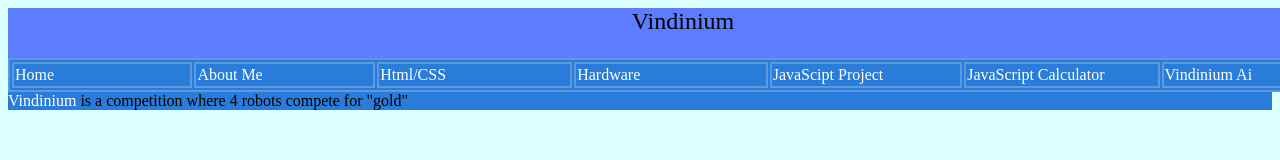
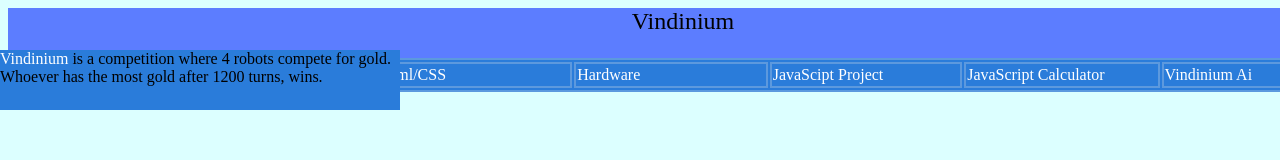
Before and after one commit to gman6500/actualRealWebsite, a plain HTML site: page vindinium.html in a window 1280 px wide. Shown: the top 160 px of the page. Drawn offline with Linux system fonts and the light colour scheme.

Commit message:
Adding minor things to vindinium page

```diff
--- a/vindinium.css
+++ b/vindinium.css
@@ -44,4 +44,11 @@ body{
 #vind{
     size:50px;
     background-color:#2A7CDA;
+    position:absolute;
+    top:50px;
+    left:0px;
+    font-size:35;
+    width:400px;
+    height:60px;
+
 }
--- a/vindinium.html
+++ b/vindinium.html
@@ -55,7 +55,7 @@ To change this template use Tools | Templates.
 		</div>
 
         <div id="vind">
-            <a href="vindinium.com">Vindinium</a> is a competition where 4 robots compete for "gold"
+            <a href="vindinium.com">Vindinium</a> is a competition where 4 robots compete for gold. Whoever has the most gold after 1200 turns, wins.
         </div>
 
 </body>
```
